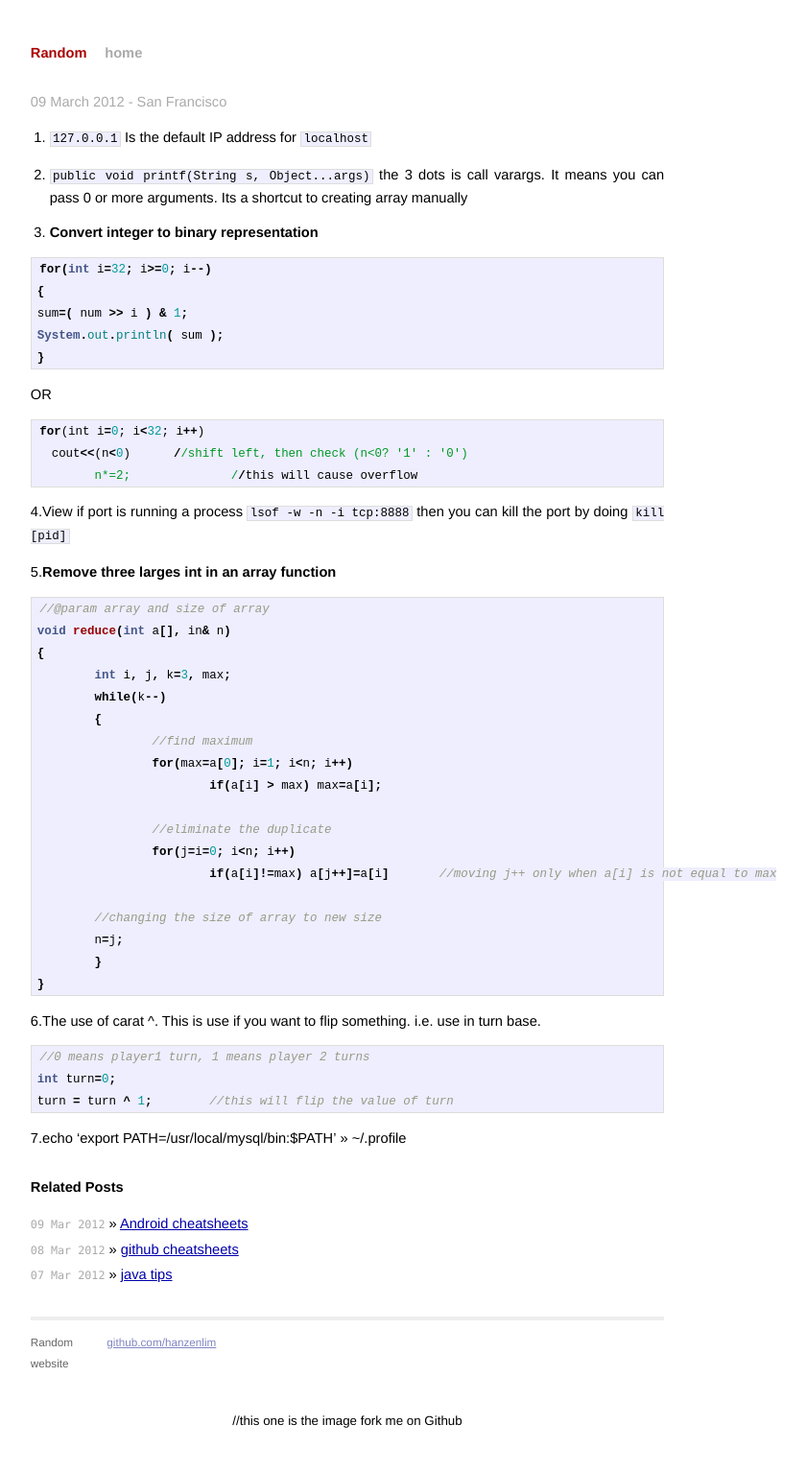
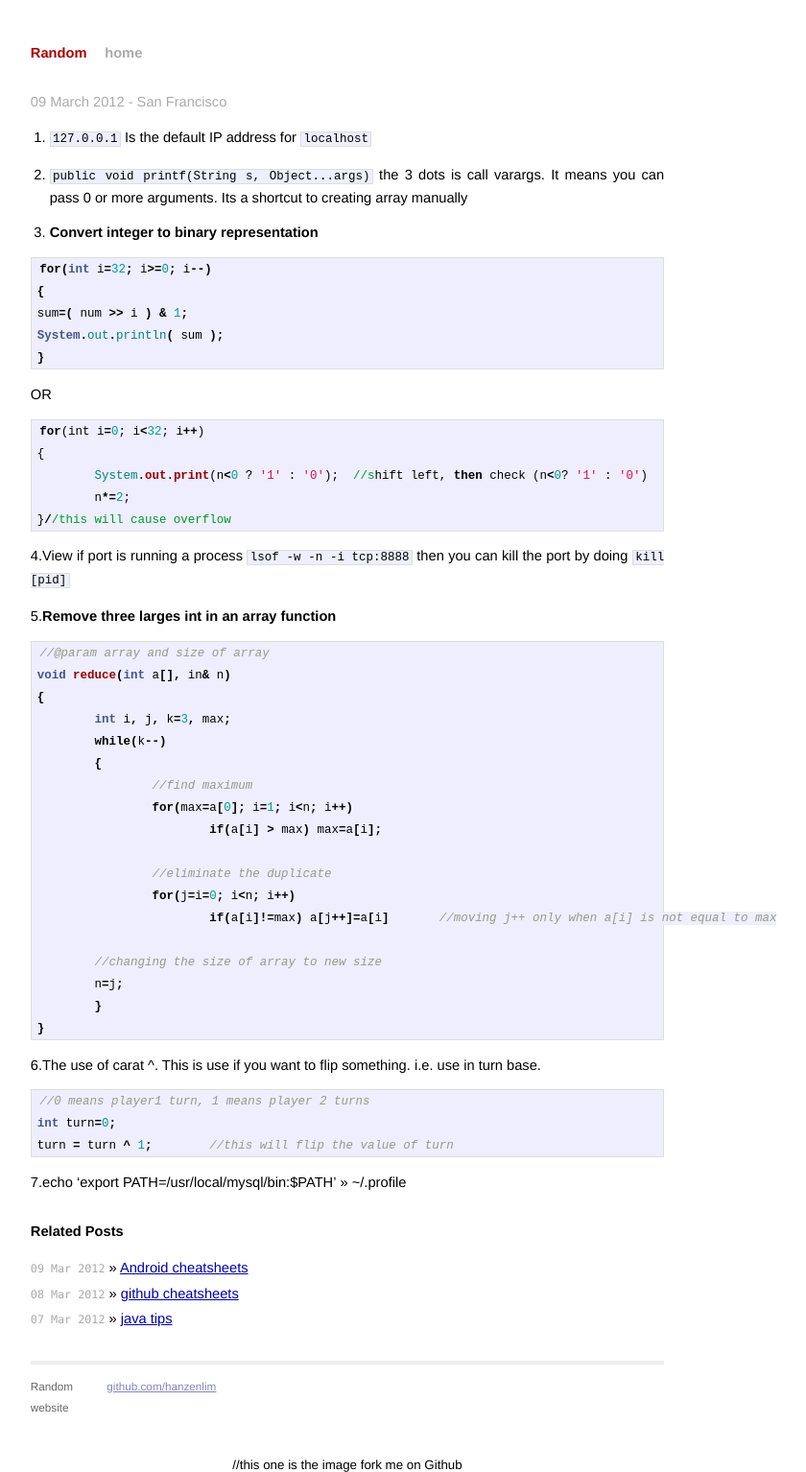
Before and after one commit to badong/badong.github.com, a Jekyll site: the page built from _posts/2012-03-9-general_cheatsheets.md, in a window 1280 px wide. Shown: the whole page at 96% size, without its empty margins (278-1118 px from the left). Built offline with Jekyll 4.4.1, drawn with Linux system fonts in a browser that asks for light colours; Markdown is read by kramdown in place of the engine named in the settings; before the commit the page ends 1488 px from its top, so only the background shows below that.

Commit message:
Update _posts/2012-03-9-general_cheatsheets.md

```diff
--- a/_posts/2012-03-9-general_cheatsheets.md
+++ b/_posts/2012-03-9-general_cheatsheets.md
@@ -20,8 +20,10 @@ System.out.println( sum );
 OR
 {% highlight ruby %}
 for(int i=0; i<32; i++)
-  cout<<(n<0)      //shift left, then check (n<0? '1' : '0')
- 	n*=2;		   //this will cause overflow
+{
+	System.out.print(n<0 ? '1' : '0');  //shift left, then check (n<0? '1' : '0')
+ 	n*=2;
+}//this will cause overflow
 {% endhighlight %}
 
 4.View if port is running a process `lsof -w -n -i tcp:8888` then you can kill the port by doing `kill [pid]`
```
